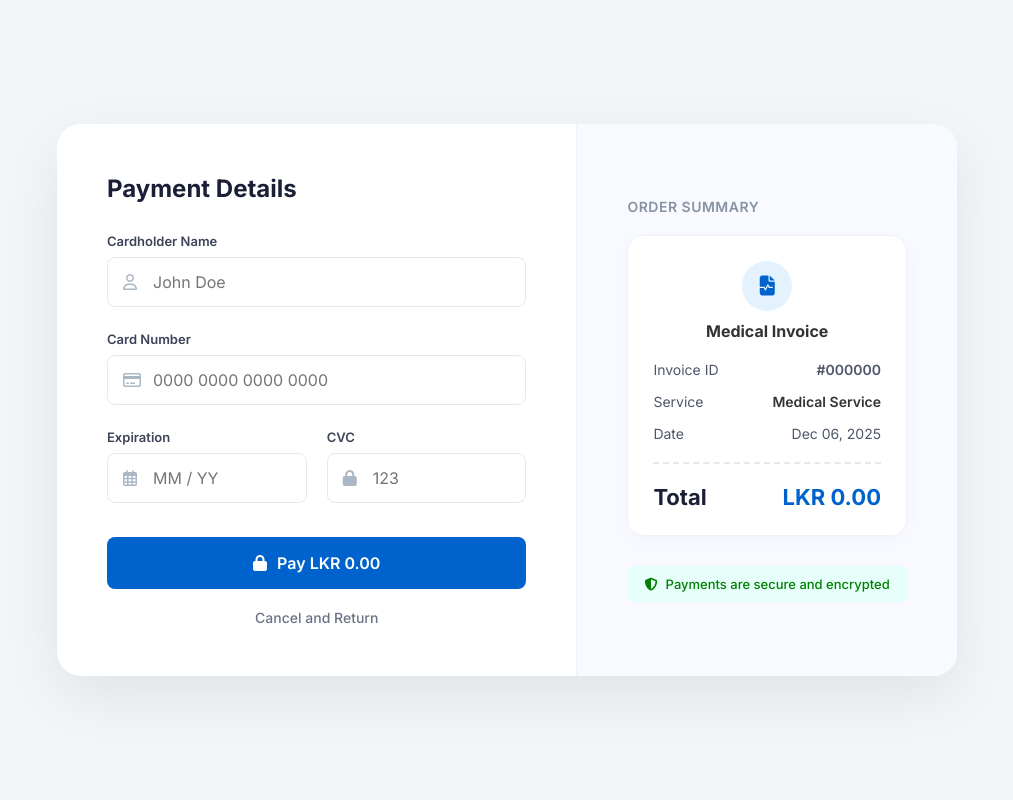
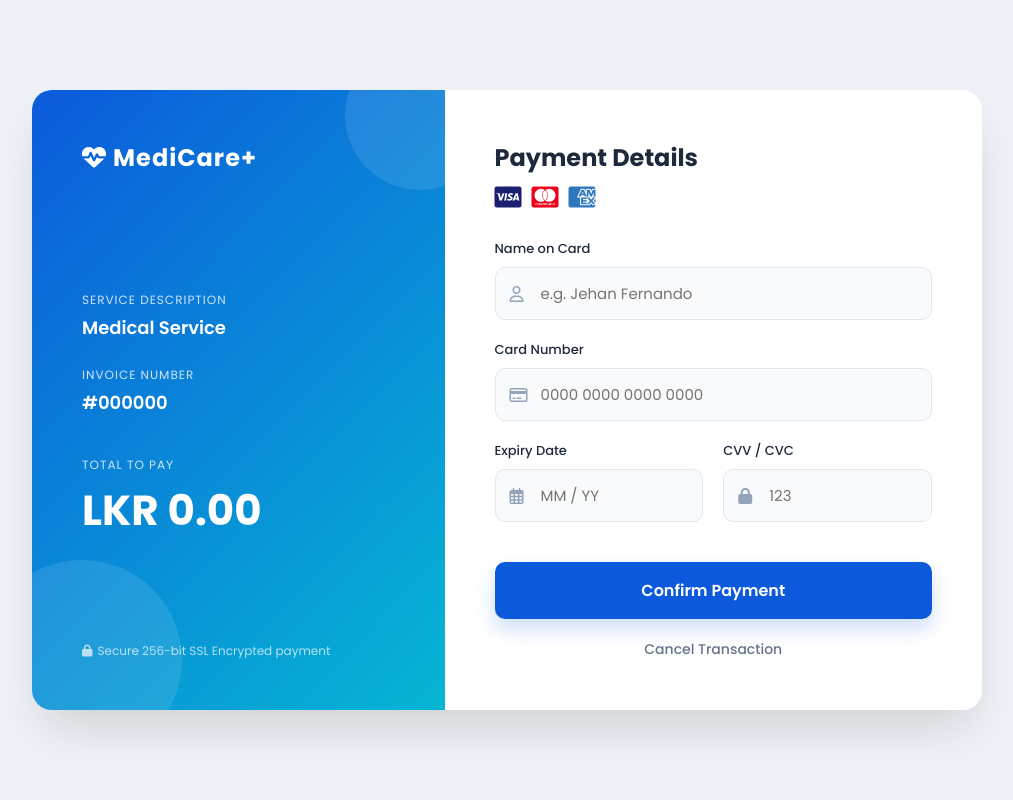
Before and after one commit to seniramendis/MediCare-, a PHP site: page /payment_gateway.php in a window 1280 px wide. Shown: the whole page, without its empty margins (133-1146 px from the left). Run offline with PHP 8.4, Linux system fonts and the light colour scheme; the visitor is signed in with stand-in values (Sample User, id 1); some libraries are stand-ins or nearby versions.

Commit message:
modified payment_gateway

```diff
--- a/payment_gateway.php
+++ b/payment_gateway.php
@@ -43,21 +43,30 @@ if (isset($_POST['confirm_payment'])) {
 
 <head>
     <meta charset="UTF-8">
+    <meta name="viewport" content="width=device-width, initial-scale=1.0">
     <title>Secure Checkout | Medicare Plus</title>
     <link rel="icon" href="images/Favicon.png" type="image/png">
-    <link href="https://fonts.googleapis.com/css2?family=Inter:wght@400;500;600;700&display=swap" rel="stylesheet">
+    <link href="https://fonts.googleapis.com/css2?family=Poppins:wght@300;400;500;600;700&display=swap" rel="stylesheet">
     <script src="https://kit.fontawesome.com/9e166a3863.js" crossorigin="anonymous"></script>
 
     <style>
+        :root {
+            --primary: #0c5adb;
+            --primary-dark: #073d96;
+            --accent: #f8f9fa;
+            --text-dark: #1e293b;
+            --text-light: #64748b;
+        }
+
         * {
-            box-sizing: border-box;
             margin: 0;
             padding: 0;
-            font-family: 'Inter', sans-serif;
+            box-sizing: border-box;
+            font-family: 'Poppins', sans-serif;
         }
 
         body {
-            background-color: #f3f6f8;
+            background-color: #eef2f6;
             display: flex;
             justify-content: center;
             align-items: center;
@@ -65,87 +74,160 @@ if (isset($_POST['confirm_payment'])) {
             padding: 20px;
         }
 
-        .checkout-wrapper {
+        /* Main Container */
+        .payment-container {
             display: flex;
-            background: white;
             width: 100%;
-            max-width: 900px;
-            border-radius: 24px;
-            box-shadow: 0 20px 60px rgba(0, 0, 0, 0.08);
+            max-width: 950px;
+            background: #fff;
+            border-radius: 20px;
+            overflow: hidden;
+            box-shadow: 0 25px 50px -12px rgba(0, 0, 0, 0.15);
+        }
+
+        /* Left Side: Summary (Colored) */
+        .summary-panel {
+            flex: 1;
+            background: linear-gradient(135deg, #0c5adb 0%, #06b6d4 100%);
+            color: white;
+            padding: 50px;
+            display: flex;
+            flex-direction: column;
+            justify-content: space-between;
+            position: relative;
             overflow: hidden;
         }
 
-        .payment-section {
-            flex: 1.5;
-            padding: 50px;
+        /* Decorative circles */
+        .summary-panel::before {
+            content: '';
+            position: absolute;
+            top: -50px;
+            right: -50px;
+            width: 150px;
+            height: 150px;
+            background: rgba(255, 255, 255, 0.1);
+            border-radius: 50%;
         }
 
-        .summary-section {
-            flex: 1;
-            background: #f8faff;
-            padding: 50px;
-            border-left: 1px solid #eef2f6;
-            display: flex;
-            flex-direction: column;
-            justify-content: center;
+        .summary-panel::after {
+            content: '';
+            position: absolute;
+            bottom: -50px;
+            left: -50px;
+            width: 200px;
+            height: 200px;
+            background: rgba(255, 255, 255, 0.1);
+            border-radius: 50%;
         }
 
-        h2 {
+        .company-logo {
             font-size: 24px;
-            color: #1a1f36;
-            margin-bottom: 30px;
             font-weight: 700;
+            letter-spacing: 1px;
+            z-index: 2;
         }
 
-        h3 {
-            font-size: 14px;
+        .order-details {
+            z-index: 2;
+            margin-top: 40px;
+        }
+
+        .detail-item {
+            margin-bottom: 25px;
+        }
+
+        .detail-label {
+            font-size: 12px;
             text-transform: uppercase;
-            color: #8792a2;
-            letter-spacing: 0.5px;
-            margin-bottom: 20px;
+            letter-spacing: 1px;
+            opacity: 0.8;
+            margin-bottom: 5px;
+        }
+
+        .detail-value {
+            font-size: 18px;
             font-weight: 600;
         }
 
-        .form-group {
-            margin-bottom: 24px;
+        .total-amount {
+            font-size: 42px;
+            font-weight: 700;
+            margin-top: 5px;
         }
 
-        .form-group label {
+        .footer-note {
+            font-size: 12px;
+            opacity: 0.7;
+            z-index: 2;
+            display: flex;
+            align-items: center;
+            gap: 5px;
+        }
+
+        /* Right Side: Form (White) */
+        .form-panel {
+            flex: 1.4;
+            padding: 50px;
+            background: #ffffff;
+        }
+
+        .form-header {
+            margin-bottom: 30px;
+        }
+
+        .form-header h2 {
+            font-size: 24px;
+            color: var(--text-dark);
+            margin-bottom: 10px;
+        }
+
+        .card-icons {
+            display: flex;
+            gap: 10px;
+            color: var(--text-light);
+            font-size: 24px;
+        }
+
+        .input-group {
+            margin-bottom: 20px;
+        }
+
+        .input-group label {
             display: block;
             font-size: 13px;
-            font-weight: 600;
-            color: #3c4257;
+            font-weight: 500;
+            color: var(--text-dark);
             margin-bottom: 8px;
         }
 
-        .input-wrapper {
+        .input-box {
             position: relative;
         }
 
-        .input-icon {
+        .input-box input {
+            width: 100%;
+            padding: 14px 15px 14px 45px;
+            border: 1px solid #e2e8f0;
+            border-radius: 10px;
+            font-size: 15px;
+            transition: 0.3s;
+            background: #f8fafc;
+        }
+
+        .input-box i {
             position: absolute;
-            left: 16px;
+            left: 15px;
             top: 50%;
             transform: translateY(-50%);
-            color: #aab7c4;
-            font-size: 16px;
+            color: #94a3b8;
         }
 
-        input {
-            width: 100%;
-            padding: 14px 16px 14px 45px;
-            border: 1px solid #e6e8eb;
-            border-radius: 8px;
-            font-size: 16px;
-            color: #3c4257;
-            transition: all 0.2s ease;
+        .input-box input:focus {
+            outline: none;
+            border-color: var(--primary);
             background: #fff;
-        }
-
-        input:focus {
-            border-color: #0062cc;
-            box-shadow: 0 0 0 4px rgba(0, 98, 204, 0.1);
-            outline: none;
+            box-shadow: 0 0 0 4px rgba(12, 90, 219, 0.1);
         }
 
         .row {
@@ -159,165 +241,144 @@ if (isset($_POST['confirm_payment'])) {
 
         .btn-pay {
             width: 100%;
-            background: #0062cc;
+            padding: 16px;
+            background: var(--primary);
             color: white;
-            padding: 16px;
             border: none;
-            border-radius: 8px;
+            border-radius: 10px;
             font-size: 16px;
             font-weight: 600;
             cursor: pointer;
-            transition: background 0.2s;
-            display: flex;
-            justify-content: center;
-            align-items: center;
-            gap: 10px;
-            margin-top: 10px;
+            transition: 0.3s;
+            margin-top: 20px;
+            box-shadow: 0 10px 20px rgba(12, 90, 219, 0.2);
         }
 
         .btn-pay:hover {
-            background: #0056b3;
+            background: var(--primary-dark);
+            transform: translateY(-2px);
         }
 
-        .cancel-link {
+        .cancel-btn {
             display: block;
             text-align: center;
             margin-top: 20px;
-            color: #697386;
+            color: var(--text-light);
             text-decoration: none;
             font-size: 14px;
             font-weight: 500;
+            transition: 0.3s;
         }
 
-        .receipt-card {
-            background: white;
-            padding: 25px;
-            border-radius: 16px;
-            box-shadow: 0 4px 20px rgba(0, 0, 0, 0.03);
-            border: 1px solid #eef2f6;
+        .cancel-btn:hover {
+            color: var(--text-dark);
         }
 
-        .item-row {
-            display: flex;
-            justify-content: space-between;
-            margin-bottom: 15px;
-            font-size: 14px;
-            color: #4f566b;
-        }
+        @media (max-width: 850px) {
+            .payment-container {
+                flex-direction: column;
+            }
 
-        .total-row {
-            display: flex;
-            justify-content: space-between;
-            margin-top: 20px;
-            padding-top: 20px;
-            border-top: 2px dashed #e6e8eb;
-            font-size: 22px;
-            font-weight: 700;
-            color: #1a1f36;
-        }
+            .summary-panel {
+                padding: 30px;
+                border-radius: 20px 20px 0 0;
+            }
 
-        .secure-badge {
-            display: flex;
-            align-items: center;
-            justify-content: center;
-            gap: 8px;
-            margin-top: 30px;
-            color: #008000;
-            font-size: 13px;
-            font-weight: 500;
-            background: #e6fffa;
-            padding: 10px;
-            border-radius: 6px;
-        }
-
-        @media (max-width: 768px) {
-            .checkout-wrapper {
-                flex-direction: column-reverse;
+            .form-panel {
+                padding: 30px;
             }
         }
     </style>
 </head>
 
 <body>
-    <div class="checkout-wrapper">
-        <div class="payment-section">
-            <h2>Payment Details</h2>
+
+    <div class="payment-container">
+
+        <div class="summary-panel">
+            <div class="company-logo">
+                <i class="fas fa-heartbeat"></i> MediCare+
+            </div>
+
+            <div class="order-details">
+                <div class="detail-item">
+                    <div class="detail-label">Service Description</div>
+                    <div class="detail-value"><?php echo htmlspecialchars($service_name); ?></div>
+                </div>
+
+                <div class="detail-item">
+                    <div class="detail-label">Invoice Number</div>
+                    <div class="detail-value">#<?php echo str_pad($invoice_id, 6, '0', STR_PAD_LEFT); ?></div>
+                </div>
+
+                <div class="detail-item" style="margin-top: 40px;">
+                    <div class="detail-label">Total to Pay</div>
+                    <div class="total-amount">LKR <?php echo number_format((float)$amount, 2); ?></div>
+                </div>
+            </div>
+
+            <div class="footer-note">
+                <i class="fas fa-lock"></i> Secure 256-bit SSL Encrypted payment
+            </div>
+        </div>
+
+        <div class="form-panel">
+            <div class="form-header">
+                <h2>Payment Details</h2>
+                <div class="card-icons">
+                    <i class="fab fa-cc-visa" style="color: #1a1f71;"></i>
+                    <i class="fab fa-cc-mastercard" style="color: #eb001b;"></i>
+                    <i class="fab fa-cc-amex" style="color: #2e77bc;"></i>
+                </div>
+            </div>
+
             <form method="POST">
                 <input type="hidden" name="invoice_id" value="<?php echo $invoice_id; ?>">
                 <input type="hidden" name="amount" value="<?php echo $amount; ?>">
 
-                <div class="form-group">
-                    <label>Cardholder Name</label>
-                    <div class="input-wrapper">
-                        <i class="far fa-user input-icon"></i>
-                        <input type="text" placeholder="John Doe" required>
+                <div class="input-group">
+                    <label>Name on Card</label>
+                    <div class="input-box">
+                        <i class="far fa-user"></i>
+                        <input type="text" placeholder="e.g. Jehan Fernando" required>
                     </div>
                 </div>
 
-                <div class="form-group">
+                <div class="input-group">
                     <label>Card Number</label>
-                    <div class="input-wrapper">
-                        <i class="far fa-credit-card input-icon"></i>
+                    <div class="input-box">
+                        <i class="far fa-credit-card"></i>
                         <input type="text" placeholder="0000 0000 0000 0000" maxlength="19" required>
                     </div>
                 </div>
 
                 <div class="row">
-                    <div class="col form-group">
-                        <label>Expiration</label>
-                        <div class="input-wrapper">
-                            <i class="far fa-calendar-alt input-icon"></i>
+                    <div class="col input-group">
+                        <label>Expiry Date</label>
+                        <div class="input-box">
+                            <i class="far fa-calendar-alt"></i>
                             <input type="text" placeholder="MM / YY" maxlength="5" required>
                         </div>
                     </div>
-                    <div class="col form-group">
-                        <label>CVC</label>
-                        <div class="input-wrapper">
-                            <i class="fas fa-lock input-icon"></i>
+                    <div class="col input-group">
+                        <label>CVV / CVC</label>
+                        <div class="input-box">
+                            <i class="fas fa-lock"></i>
                             <input type="password" placeholder="123" maxlength="4" required>
                         </div>
                     </div>
                 </div>
 
                 <button type="submit" name="confirm_payment" class="btn-pay">
-                    <i class="fas fa-lock"></i> Pay LKR <?php echo number_format((float)$amount, 2); ?>
+                    Confirm Payment
                 </button>
 
-                <a href="dashboard_patient.php" class="cancel-link">Cancel and Return</a>
+                <a href="dashboard_patient.php" class="cancel-btn">Cancel Transaction</a>
             </form>
         </div>
 
-        <div class="summary-section">
-            <h3>Order Summary</h3>
-            <div class="receipt-card">
-                <div style="text-align:center; margin-bottom:20px;">
-                    <div style="width:50px; height:50px; background:#e3f2fd; border-radius:50%; display:inline-flex; align-items:center; justify-content:center; color:#0062cc; font-size:20px;">
-                        <i class="fas fa-file-medical-alt"></i>
-                    </div>
-                    <h4 style="margin-top:10px; color:#333;">Medical Invoice</h4>
-                </div>
-                <div class="item-row">
-                    <span>Invoice ID</span>
-                    <span style="font-weight:600;">#<?php echo str_pad($invoice_id, 6, '0', STR_PAD_LEFT); ?></span>
-                </div>
-                <div class="item-row">
-                    <span>Service</span>
-                    <span style="font-weight:600; color:#333;"><?php echo htmlspecialchars($service_name); ?></span>
-                </div>
-                <div class="item-row">
-                    <span>Date</span>
-                    <span><?php echo date('M d, Y'); ?></span>
-                </div>
-                <div class="total-row">
-                    <span>Total</span>
-                    <span style="color:#0062cc;">LKR <?php echo number_format((float)$amount, 2); ?></span>
-                </div>
-            </div>
-            <div class="secure-badge">
-                <i class="fas fa-shield-alt"></i> Payments are secure and encrypted
-            </div>
-        </div>
     </div>
+
 </body>
 
 </html>
```
Also changed, not shown: load_bills.php (+8 -2 lines).
